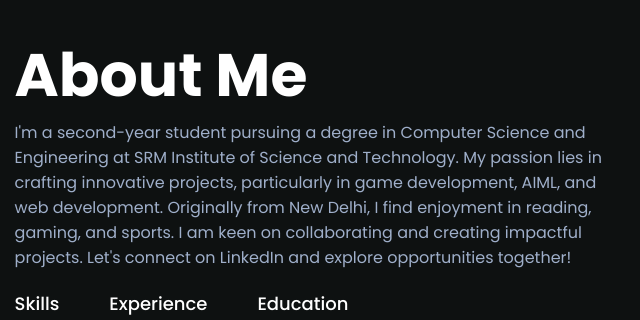
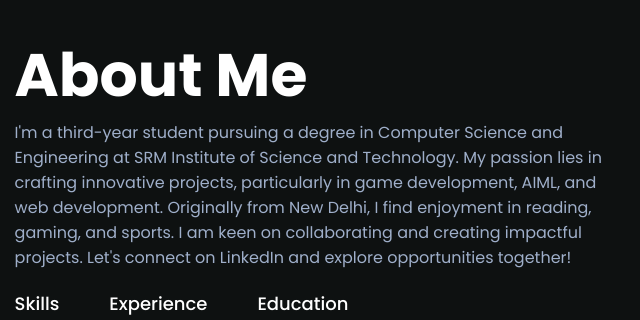
Before and after one commit to lamba44/sakshamlamba, a plain HTML site: page index.html in a window 1280 px wide. Shown: the part 860-1180 px from the top of the page, 523-1163 px from the left. Drawn offline with Linux system fonts and the light colour scheme.

Commit message:
Updated About Me section

```diff
--- a/index.html
+++ b/index.html
@@ -50,7 +50,7 @@
                     <div class="about-col-2">
                         <h1 class="sub-title">About Me</h1>
                         <p>
-                            I'm a second-year student pursuing a degree in
+                            I'm a third-year student pursuing a degree in
                             Computer Science and Engineering at SRM Institute of
                             Science and Technology. My passion lies in crafting
                             innovative projects, particularly in game
```
